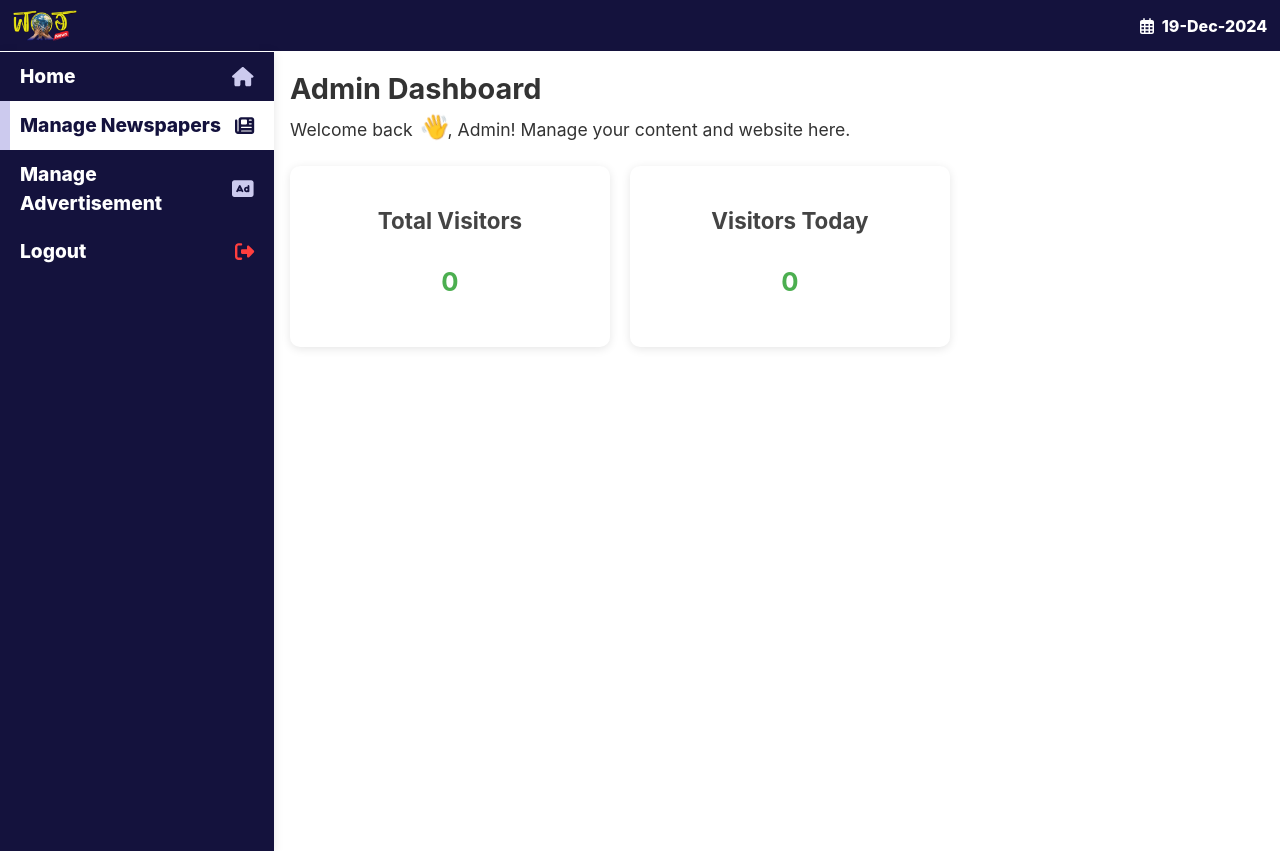
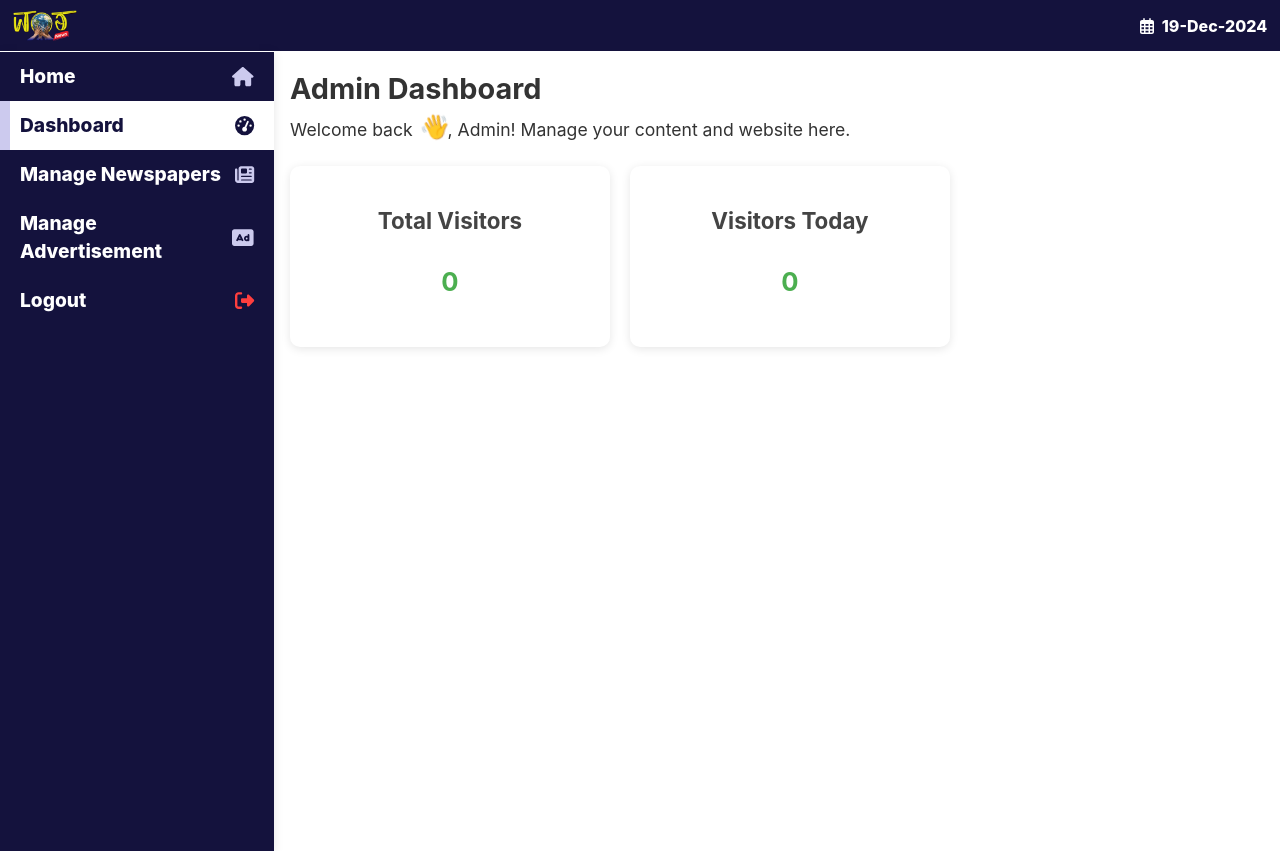
Before and after one commit to premnathkulal/vamsha-news, a React (Vite) app: page /admin-page in a window 1280 px wide. Built offline with nearby package versions, Linux system fonts and the light colour scheme.

Commit message:
Created new side bar option

```diff
--- a/src/components/side-bar/SideBar.tsx
+++ b/src/components/side-bar/SideBar.tsx
@@ -4,6 +4,7 @@ import { RootState } from "../../store/app-store";
 import { setIsSideBarOpen } from "../../store/slices/ui-controls";
 import { FontAwesomeIcon } from "@fortawesome/react-fontawesome";
 import {
+  faGaugeHigh,
   faHome,
   faNewspaper,
   faRectangleAd,
@@ -50,49 +51,35 @@ const SideBar = () => {
     }
   }, [isSideBarOpen]);
 
-  const handleManageAdvertisement = () => {
-    // Handle manage advertisement
-  };
-
-  const handleManageNewspapers = () => {
-    // Handle manage newspapers
-  };
-
   return (
     <div className={`sidebar sidebar-mobile ${isSideBarOpen ? "open" : ""}`}>
       <ul className="options">
         <li className="option">
-          <div
-            onClick={handleManageNewspapers}
-            className="action-btn primary-btn"
-          >
+          <div onClick={() => {}} className="action-btn primary-btn">
             Home
             <FontAwesomeIcon className="icon" icon={faHome} />
           </div>
         </li>
         <li className="option selected">
-          <div
-            onClick={handleManageNewspapers}
-            className="action-btn primary-btn"
-          >
+          <div onClick={() => {}} className="action-btn primary-btn">
+            Dashboard
+            <FontAwesomeIcon className="icon" icon={faGaugeHigh} />
+          </div>
+        </li>
+        <li className="option">
+          <div onClick={() => {}} className="action-btn primary-btn">
             Manage Newspapers
             <FontAwesomeIcon className="icon" icon={faNewspaper} />
           </div>
         </li>
         <li className="option">
-          <div
-            onClick={handleManageAdvertisement}
-            className="action-btn primary-btn"
-          >
+          <div onClick={() => {}} className="action-btn primary-btn">
             Manage Advertisement
             <FontAwesomeIcon className="icon" icon={faRectangleAd} />
           </div>
         </li>
         <li className="option bottom-option">
-          <div
-            onClick={handleManageAdvertisement}
-            className="action-btn primary-btn"
-          >
+          <div onClick={() => {}} className="action-btn primary-btn">
             Logout
             <FontAwesomeIcon
               className="icon logout-icon"
```
Also changed, not shown: 1 other file (tests, documents, lock files or other folders).
